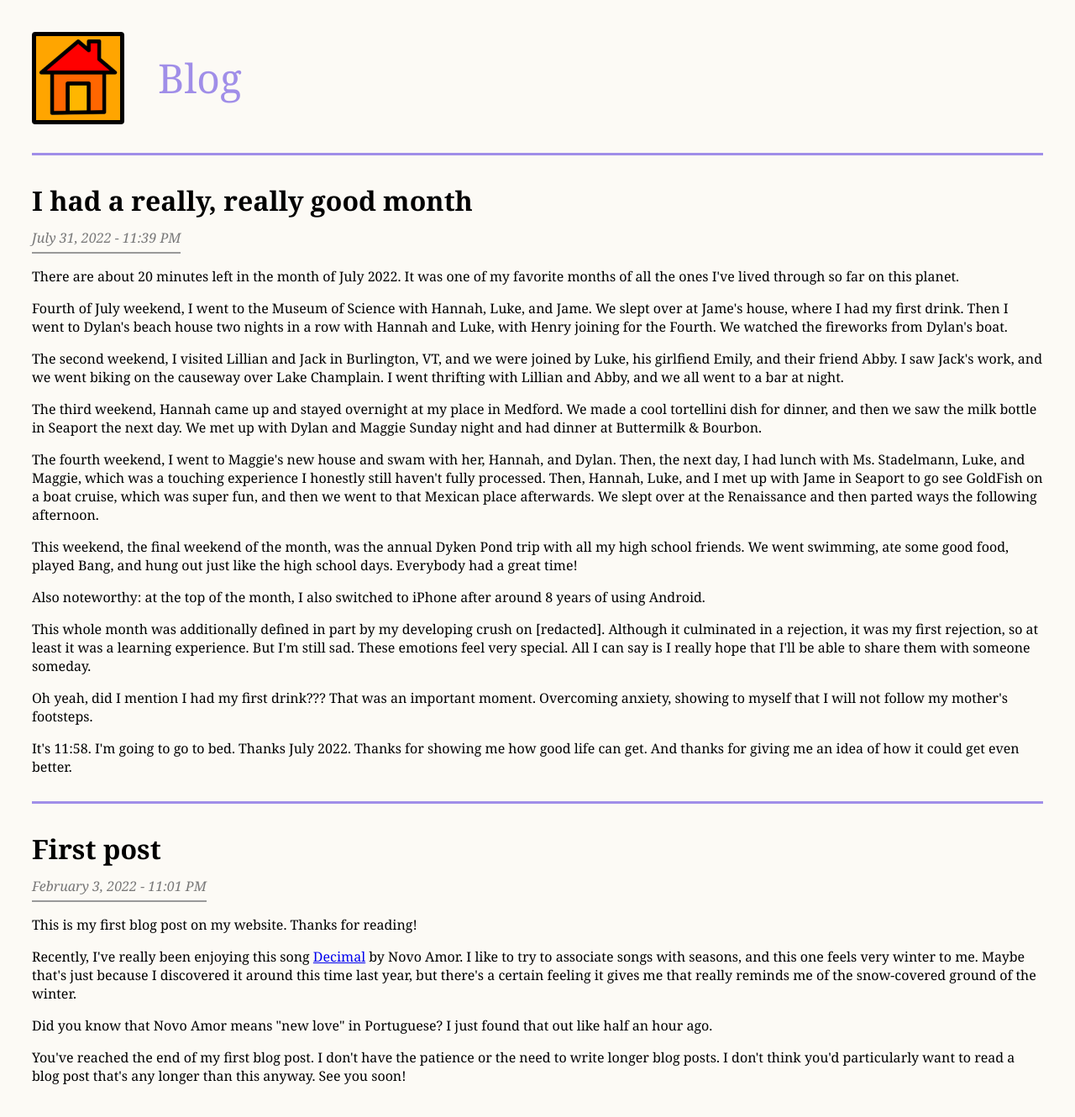
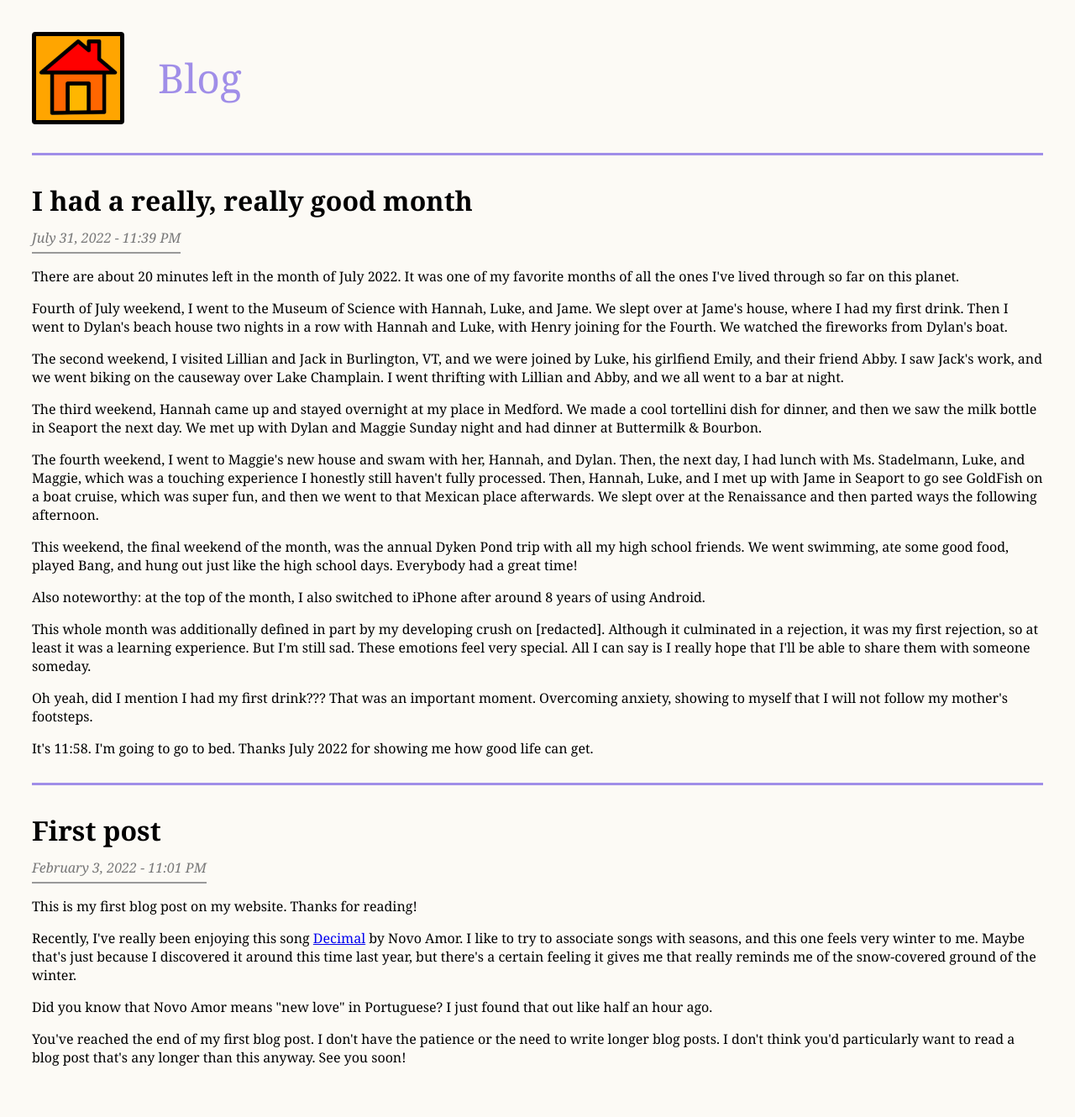
Before and after one commit to russotiro/russotiro.github.io, a Jekyll site: the page built from blog/index.html, in a window 1280 px wide. Shown: the whole page at 84% size. Built offline with Jekyll 4.4.1, drawn with Linux system fonts in a browser that asks for light colours; after the commit the page ends 1308 px from its top, so only the background shows below that.

Commit message:
minor blog change to reduce cringe

```diff
--- a/blog/index.html
+++ b/blog/index.html
@@ -15,7 +15,7 @@ code: blog
 <p>Also noteworthy: at the top of the month, I also switched to iPhone after around 8 years of using Android.</p>
 <p>This whole month was additionally defined in part by my developing crush on [redacted]. Although it culminated in a rejection, it was my first rejection, so at least it was a learning experience. But I'm still sad. These emotions feel very special. All I can say is I really hope that I'll be able to share them with someone someday.</p>
 <p>Oh yeah, did I mention I had my first drink??? That was an important moment. Overcoming anxiety, showing to myself that I will not follow my mother's footsteps.</p>
-<p>It's 11:58. I'm going to go to bed. Thanks July 2022. Thanks for showing me how good life can get. And thanks for giving me an idea of how it could get even better.</p>
+<p>It's 11:58. I'm going to go to bed. Thanks July 2022 for showing me how good life can get.</p>
 
 <hr class="mid-blog">
 
```
